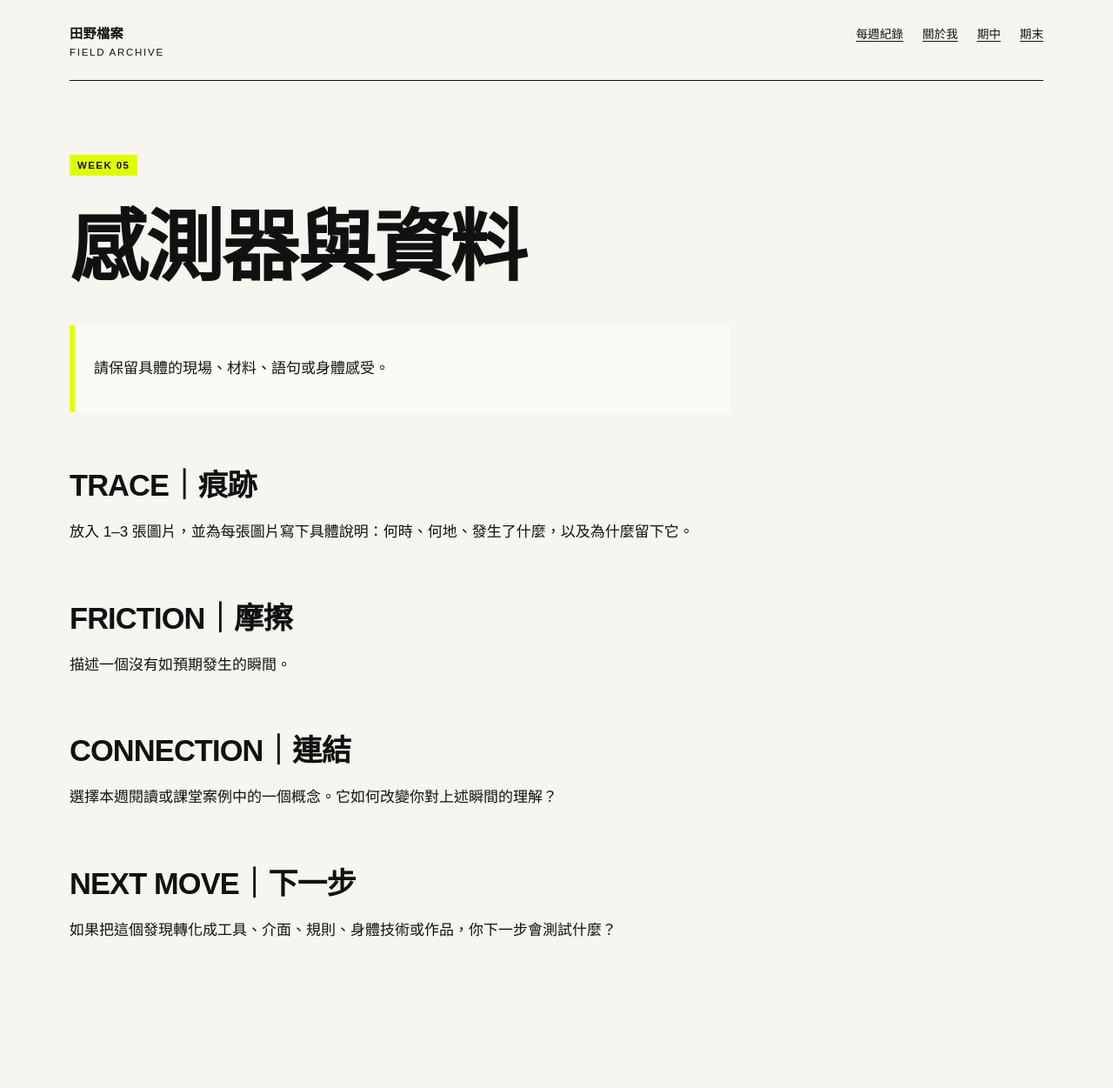
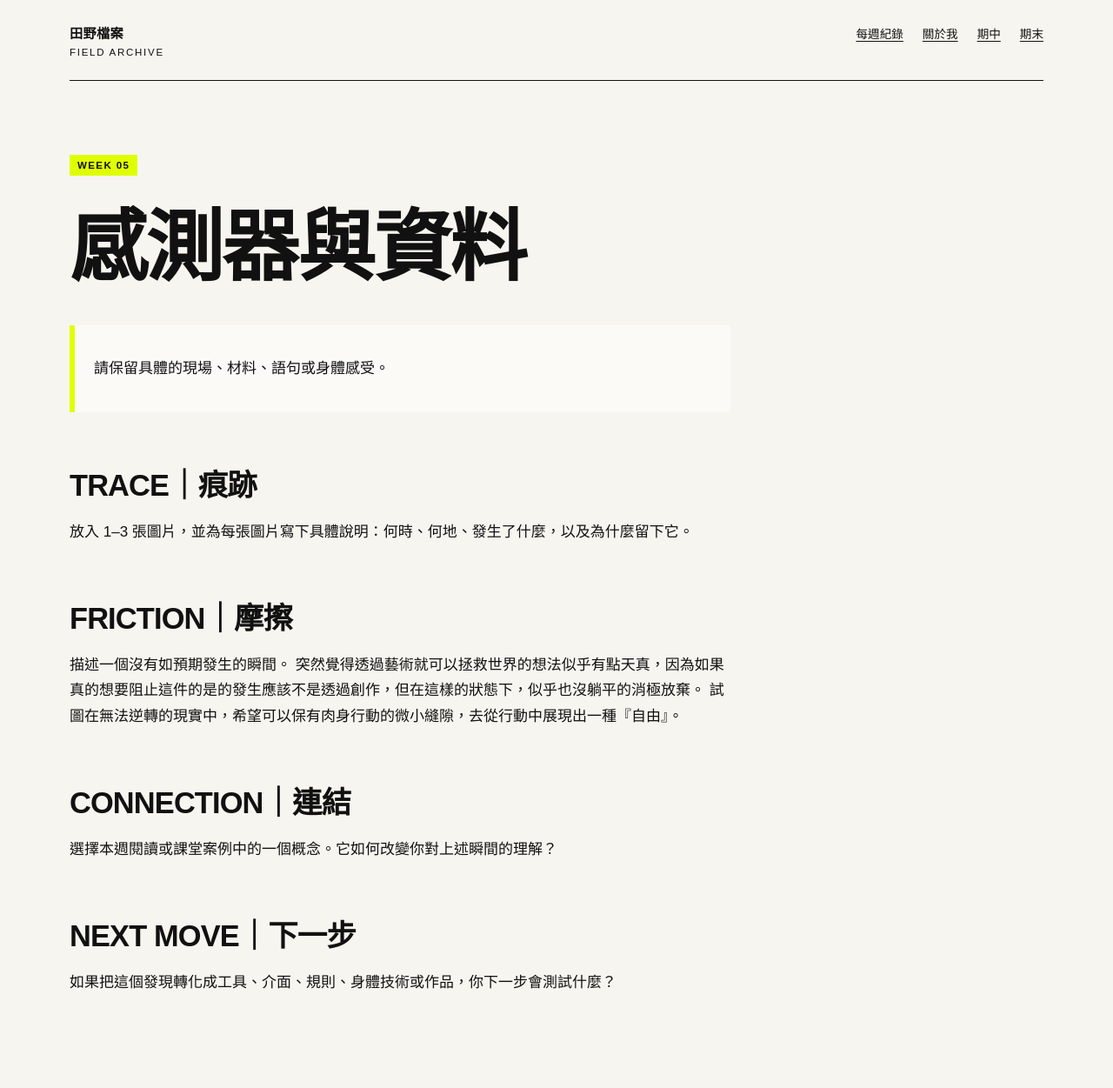
Before and after one commit to yunjiajang/fieldworkarchive, a Jekyll site: the page built from weeks/week-05.md, in a window 1280 px wide. Shown: the whole page at 87% size. Built offline with Jekyll 4.4.1, drawn with Linux system fonts in a browser that asks for light colours; before the commit the page ends 1192 px from its top, so only the background shows below that.

Commit message:
Update week-05.md

```diff
--- a/weeks/week-05.md
+++ b/weeks/week-05.md
@@ -16,7 +16,8 @@ permalink: /weeks/week-05/
 ## FRICTION｜摩擦
 
 描述一個沒有如預期發生的瞬間。
-
+突然覺得透過藝術就可以拯救世界的想法似乎有點天真，因為如果真的想要阻止這件的是的發生應該不是透過創作，但在這樣的狀態下，似乎也沒躺平的消極放棄。
+試圖在無法逆轉的現實中，希望可以保有肉身行動的微小縫隙，去從行動中展現出一種『自由』。
 
 ## CONNECTION｜連結
 
```
